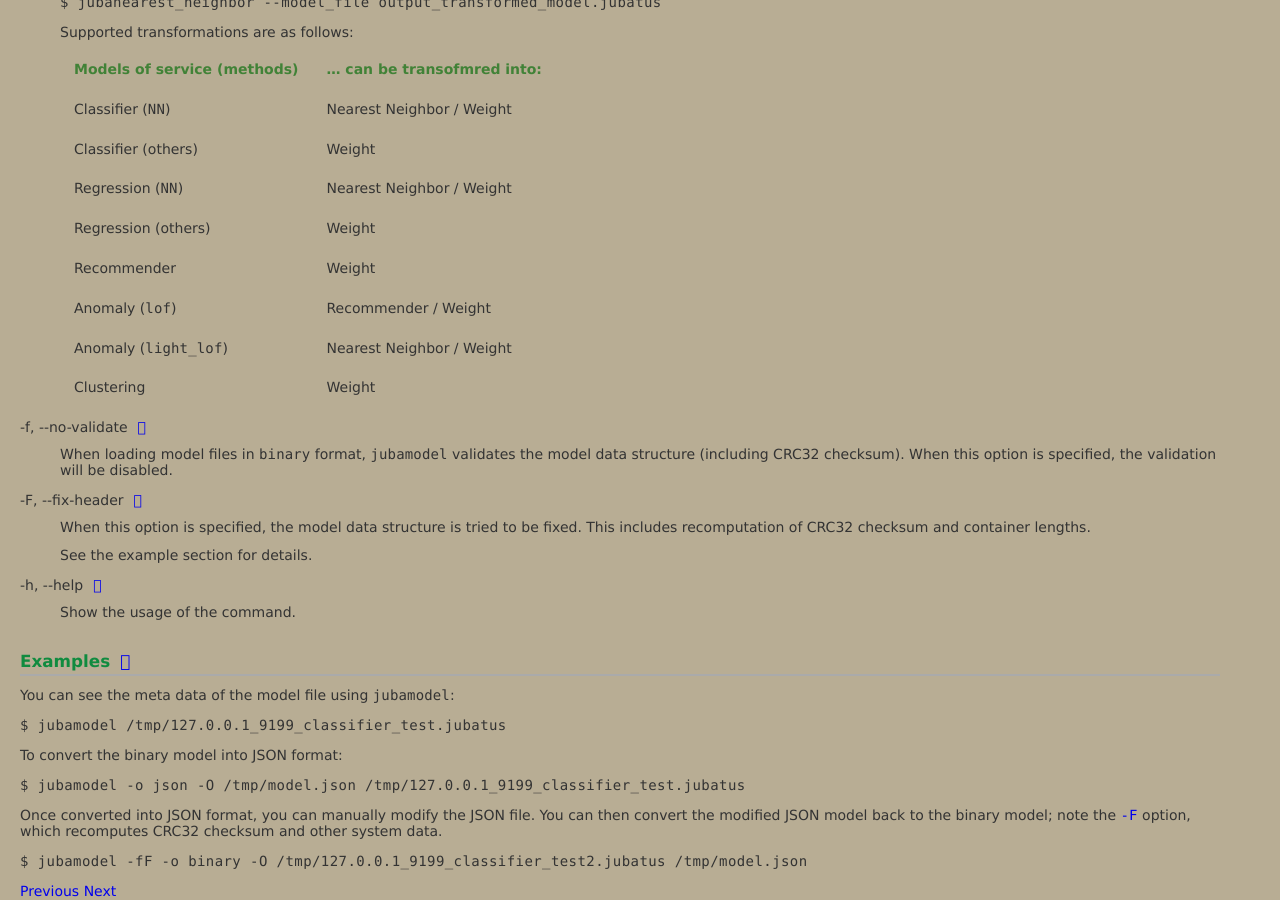
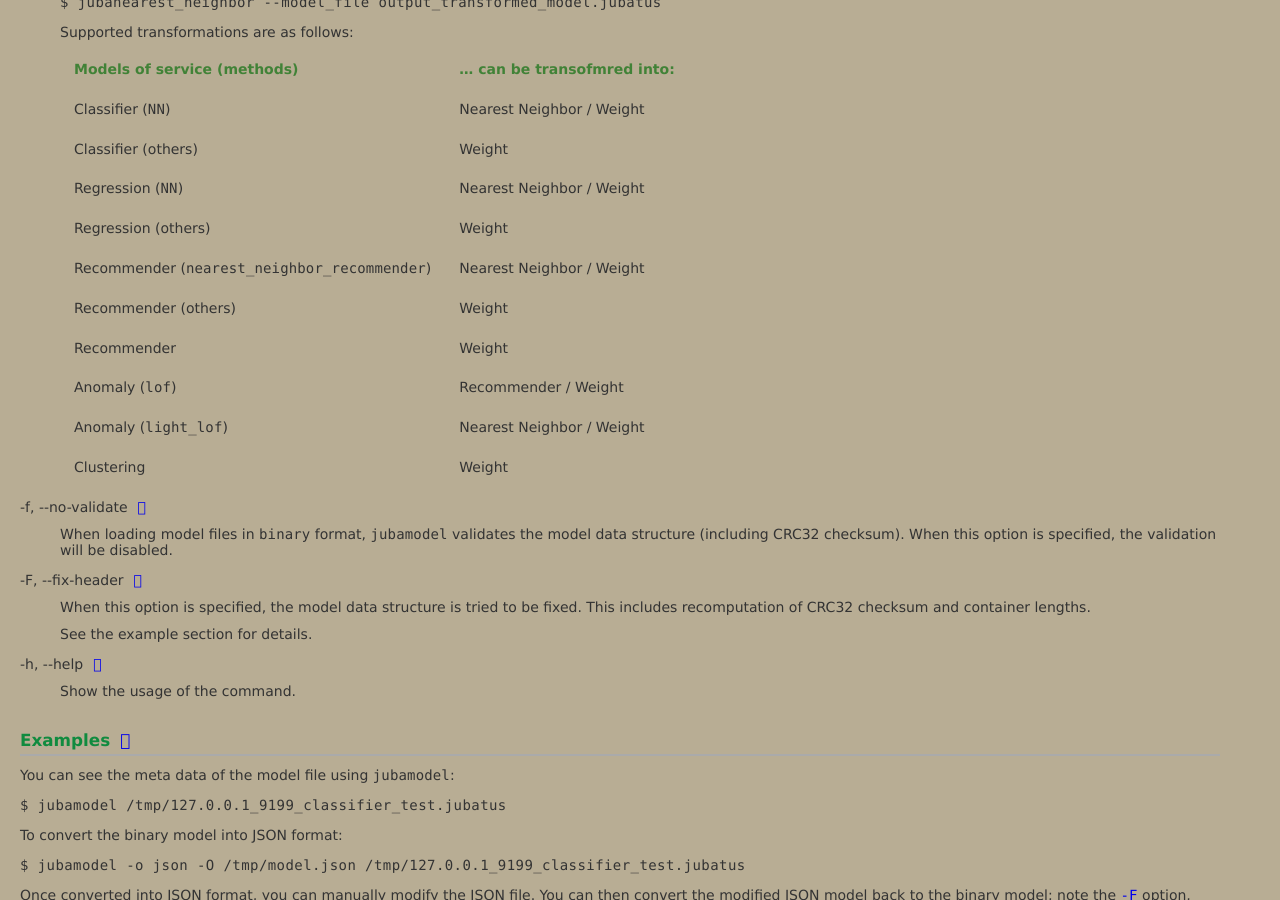
Before and after one commit to jubatus/jubakit, a Sphinx documentation site: the page built from doc/source/guide/jubamodel.rst, in a window 1280 px wide and 900 px high, scrolled down 1494 px. Built offline with Sphinx 7.4.7 and the Read the Docs theme 2.0.0, drawn with Linux system fonts in a browser that asks for light colours; pages that are not in the unit, such as notebooks, are missing from menus.

Commit message:
fix missing Recommender (nearest_neighbor_recommender) case in docs

```diff
--- a/doc/source/guide/jubamodel.rst
+++ b/doc/source/guide/jubamodel.rst
@@ -90,18 +90,20 @@
 
    Supported transformations are as follows:
 
-   ============================     ============================
-   Models of service (methods)      ... can be transofmred into:
-   ============================     ============================
-   Classifier (``NN``)              Nearest Neighbor / Weight
-   Classifier (others)              Weight
-   Regression (``NN``)              Nearest Neighbor / Weight
-   Regression (others)              Weight
-   Recommender                      Weight
-   Anomaly (``lof``)                Recommender / Weight
-   Anomaly (``light_lof``)          Nearest Neighbor / Weight
-   Clustering                       Weight
-   ============================     ============================
+   ================================================     ============================
+   Models of service (methods)                          ... can be transofmred into:
+   ================================================     ============================
+   Classifier (``NN``)                                  Nearest Neighbor / Weight
+   Classifier (others)                                  Weight
+   Regression (``NN``)                                  Nearest Neighbor / Weight
+   Regression (others)                                  Weight
+   Recommender (``nearest_neighbor_recommender``)       Nearest Neighbor / Weight
+   Recommender (others)                                 Weight
+   Recommender                                          Weight
+   Anomaly (``lof``)                                    Recommender / Weight
+   Anomaly (``light_lof``)                              Nearest Neighbor / Weight
+   Clustering                                           Weight
+   ================================================     ============================
 
 .. option:: -f, --no-validate
 
```
